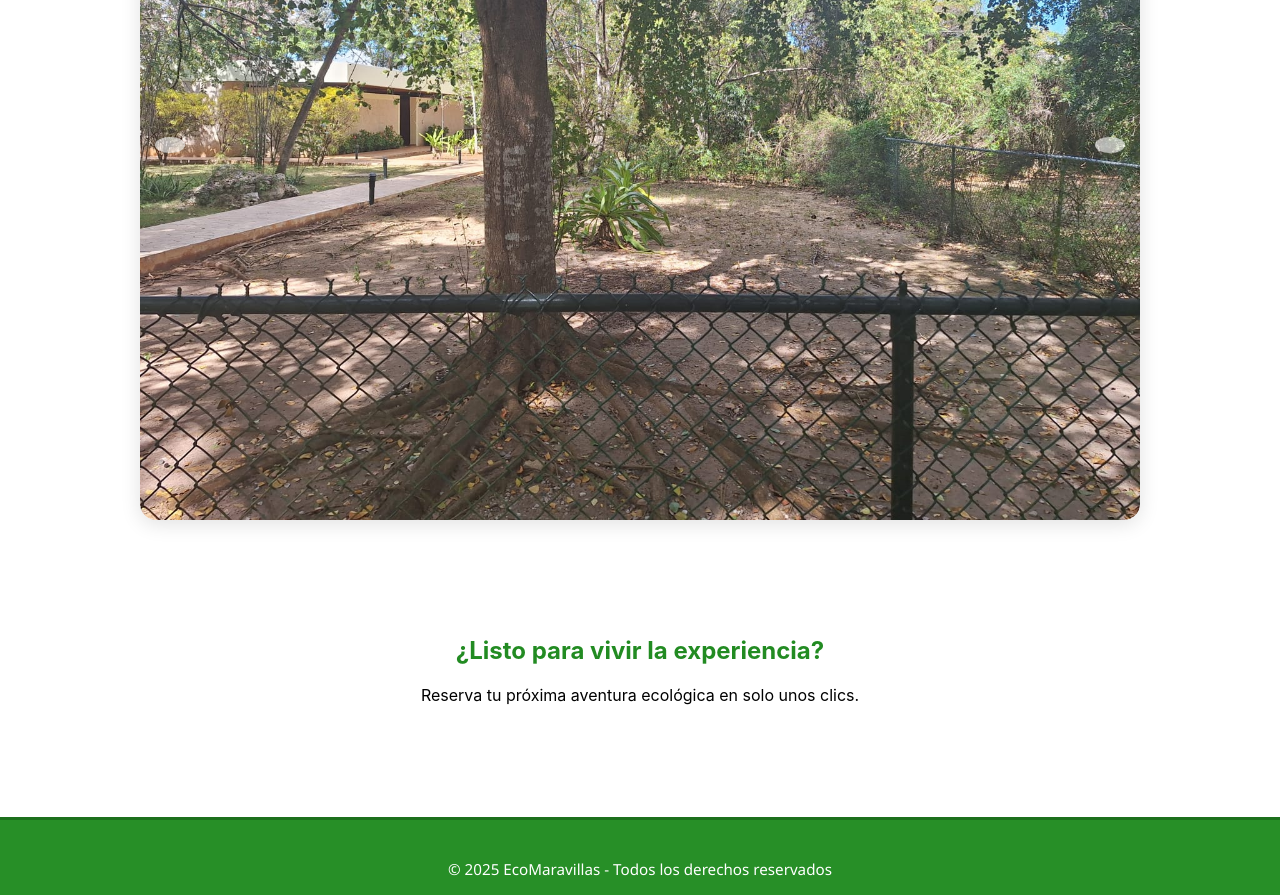
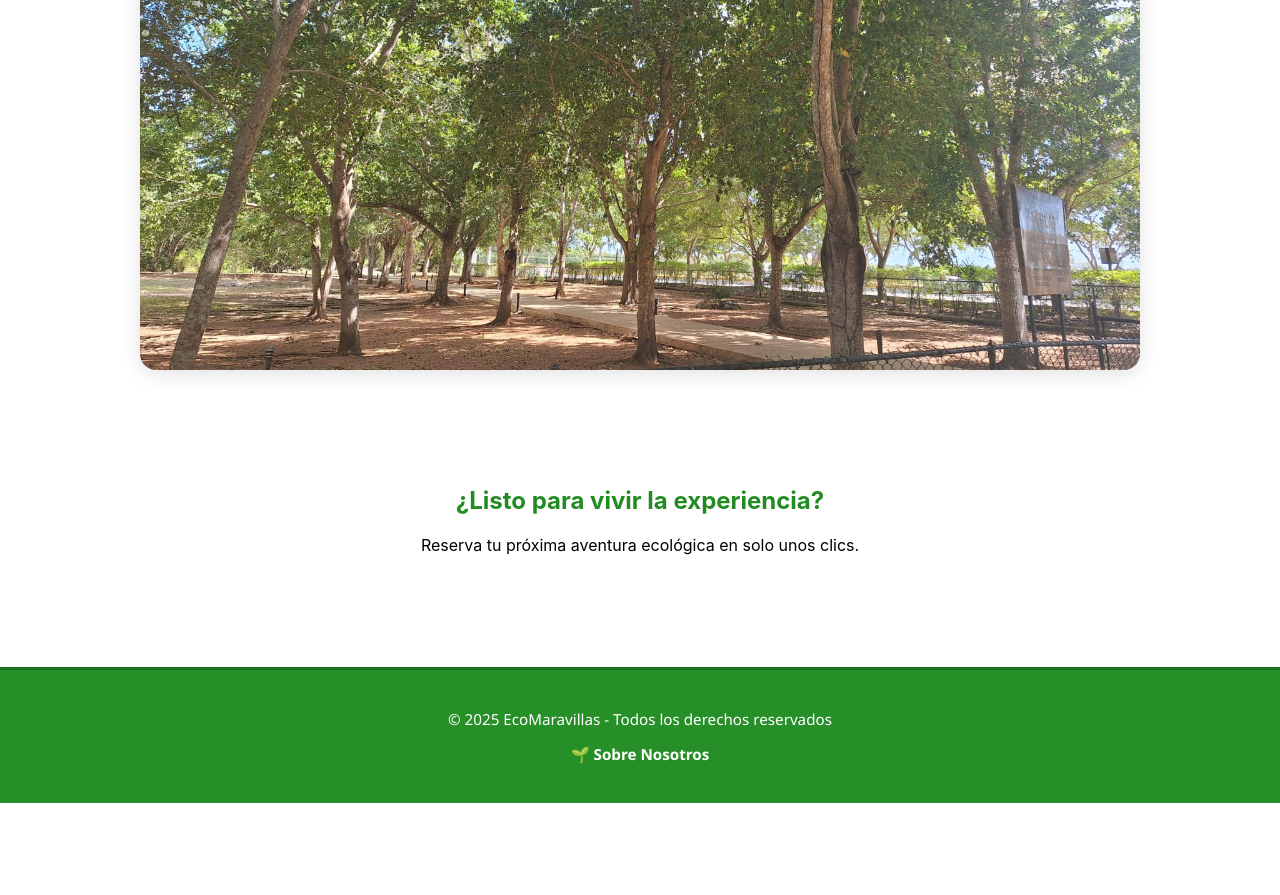
Before and after one commit to BurquerRayon/EcoMaravillas, a React (Create React App) app in the folder client/: page / in a window 1280 px wide. Shown: the part 2020-2915 px from the top of the page. After the commit the page ends 2823 px from the top, so only its background shows below. Built offline with nearby package versions, Linux system fonts and the light colour scheme; no server answers.

Commit message:
modified:   client/src/components/Carousel.jsx 	modified:   client/src/styles/Carrusel.css

```diff
--- a/client/src/components/Carousel.jsx
+++ b/client/src/components/Carousel.jsx
@@ -1,66 +1,34 @@
-import React, { useState } from "react";
-import "../styles/Carrusel.css"; // Asegúrate de que este CSS exista
+import React, { useEffect, useState } from "react";
+import "../styles/Carrusel.css";
 
-/*const images = [
+const images = [
   "/assets/img/Flora/e1.jpeg",
   "/assets/img/Flora/e2.jpeg",
   "/assets/img/Flora/e3.jpeg",
-  // Agrega más rutas según tus imágenes
-]; //a */
-
-const images = [
-  {
-    src: "/assets/img/Flora/e1.jpeg",
-    nombre: "Flor 1",
-  },
-  {
-    src: "/assets/img/Flora/e2.jpeg",
-    nombre: "Flor 2",
-  },
-  {
-    src: "/assets/img/Flora/e3.jpeg",
-    nombre: "Flor 3",
-  },
+  "/assets/img/Flora/e4.jpeg",
+  "/assets/img/Flora/e5.jpeg",
 ];
 
-//SE AGREGO MAS CODIGOS PARA LAS CARACTERISTICAS E IMAGENES//
 const Carrusel = () => {
   const [currentIndex, setCurrentIndex] = useState(0);
 
-  const handlePrev = () => {
-    setCurrentIndex((prevIndex) =>
-      prevIndex === 0 ? images.length - 1 : prevIndex - 1
-    );
-  };
+  // Cambiar imagen cada 5 segundos
+  useEffect(() => {
+    const interval = setInterval(() => {
+      setCurrentIndex((prev) => (prev + 1) % images.length);
+    }, 3000);
+    return () => clearInterval(interval);
+  }, []);
 
-  const handleNext = () => {
-    setCurrentIndex((prevIndex) =>
-      prevIndex === images.length - 1 ? 0 : prevIndex + 1
-    );
-  };
-
-  const imagenActual = images[currentIndex];
+  const currentImage = images[currentIndex];
 
   return (
-    <div className="carousel-container">
-      <button className="nav-btn left" onClick={handlePrev}></button>
-
-      <img
-        src={imagenActual.src}
-        alt={imagenActual.nombre}
-        className="carousel-image"
-      />
-
-      <button className="nav-btn right" onClick={handleNext}></button>
-
-      {/* Características visibles solo cuando hay una imagen seleccionada */}
-      <div className="caracteristica-box">
-        <h2>{imagenActual.nombre}</h2>
-        <p>
-          <strong>Características:</strong> {imagenActual.caracteristica}
-        </p>
-      </div>
-    </div>
+    <div
+      className="carousel-container background-carousel"
+      style={{
+        backgroundImage: `url(${currentImage})`,
+      }}
+    ></div>
   );
 };
 
--- a/client/src/styles/Carrusel.css
+++ b/client/src/styles/Carrusel.css
@@ -1,43 +1,34 @@
 .carousel-container {
+  width: 100%;
+  height: 600px;
   position: relative;
-  max-width: 1000px;
-  height: 750px;
-  margin: 25px auto;
-  overflow: hidden;
+  background-size: cover;
+  background-position: center;
+  background-repeat: no-repeat;
+  transition: background-image 1s ease-in-out;
   border-radius: 20px;
   box-shadow: 0 4px 20px rgba(0, 0, 0, 0.3);
+  display: flex;
+  align-items: center;
+  justify-content: center;
+  overflow: hidden;
 }
 
-.carousel-image {
-  width: 100%;
-  height: 100%;
-  object-fit: cover;
-  transition: opacity 0.5s ease-in-out;
-  border-radius: 15px;
+/* Contenido encima del fondo */
+.overlay-content {
+  background-color: rgba(0, 0, 0, 0.4);
+  color: white;
+  padding: 30px;
+  border-radius: 12px;
+  text-align: center;
+  max-width: 600px;
 }
 
-.nav-btn {
-  position: absolute;
-  top: 50%;
-  transform: translateY(-50%);
-  background-color: rgba(255, 255, 255, 0.6);
-  border: none;
-  font-size: 2rem;
-  cursor: pointer;
-  padding: 8px 15px;
-  z-index: 10;
-  border-radius: 50%;
-  transition: background-color 0.3s;
+.overlay-content h2 {
+  font-size: 2.5rem;
+  margin-bottom: 10px;
 }
 
-.nav-btn:hover {
-  background-color: rgba(255, 255, 255, 0.9);
+.overlay-content p {
+  font-size: 1.2rem;
 }
-
-.nav-btn.left {
-  left: 15px;
-}
-
-.nav-btn.right {
-  right: 15px;
-}
```
